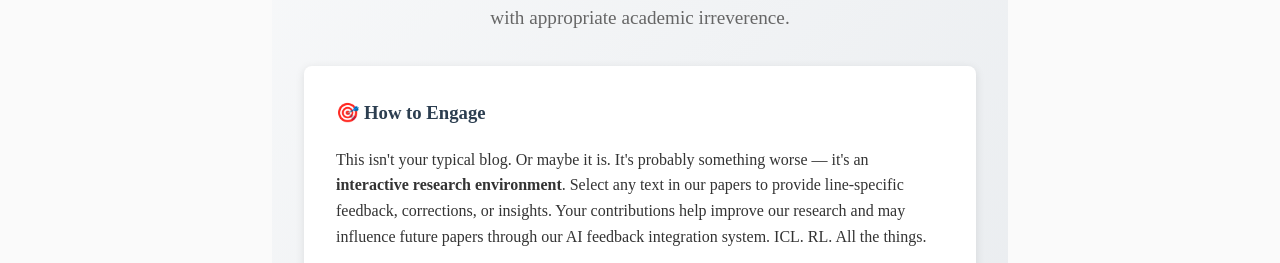
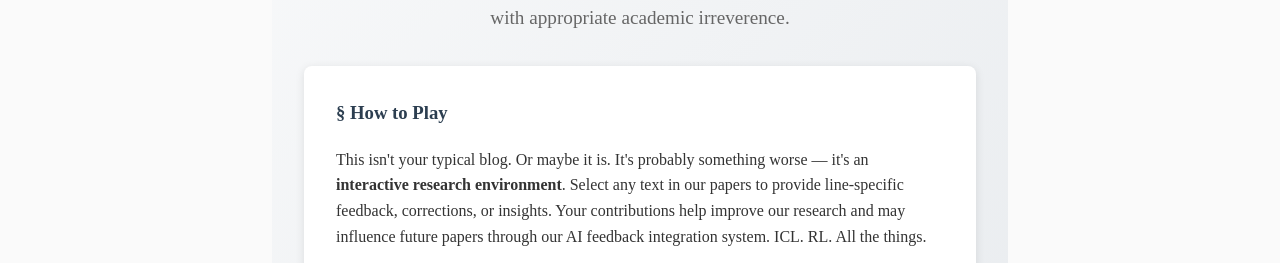
Before and after one commit to context-rot/blogistan, a Jekyll site: the page built from index.markdown, in a window 1280 px wide. Shown: the part 527-790 px from the top of the page. Built offline with Jekyll 4.4.1, drawn with Linux system fonts in a browser that asks for light colours; comment, search, counter and statistics services are not loaded.

Commit message:
Update index.markdown

```diff
--- a/index.markdown
+++ b/index.markdown
@@ -11,7 +11,7 @@ layout: default
   </p>
 
   <div class="interaction-guide">
-    <h3>🎯 How to Engage</h3>
+    <h3>§ How to Play</h3>
     <p>
       This isn't your typical blog. Or maybe it is. It's probably something worse — it's an <strong>interactive research environment</strong>.
       Select any text in our papers to provide line-specific feedback, corrections, or insights.
```
